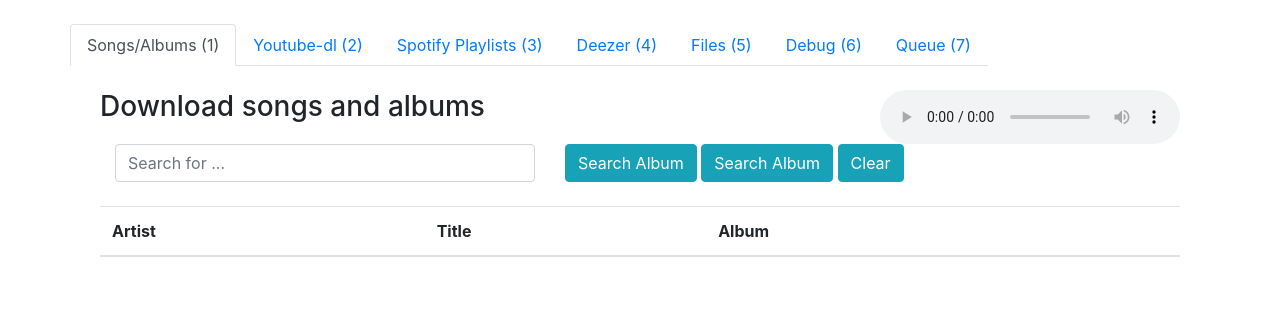
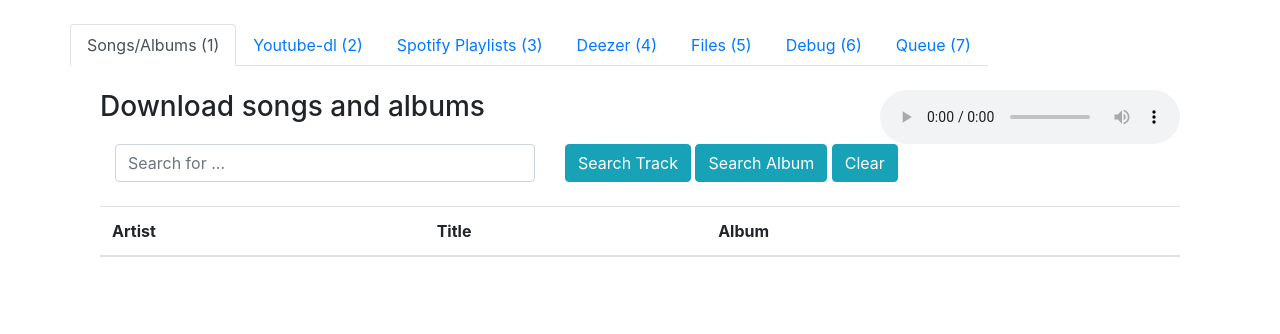
Before and after one commit to kmille/deezer-downloader, a Flask app: template deezer_downloader/web/templates/index.html in a window 1280 px wide. Shown: the top 334 px of the page. Run offline with Flask 2, Linux system fonts and the light colour scheme; the template is opened without the code that fills it, so the values that code supplies are empty; parts of the project's set-up code (start-up, migrations or seed data) failed here and were passed over.

Commit message:
Fix lost button

```diff
--- a/deezer_downloader/web/templates/index.html
+++ b/deezer_downloader/web/templates/index.html
@@ -79,8 +79,9 @@
             </div>
             <div class="col-md-6 col-xs-12">
                 <span class="input-group-btn">
+                    <button type="button" class="btn btn-info" id="search_track">Search Track</button>
                     <button type="button" class="btn btn-info" id="search_album">Search Album</button>
-                    <button type="button" class="btn btn-info" id="search_album">Search Album</button>
+
                     <button type="button" class="btn btn-info" onclick="$('#songs-albums-query').val('')" id="clear_search">Clear</button>
                 </span>
             </div>
```
